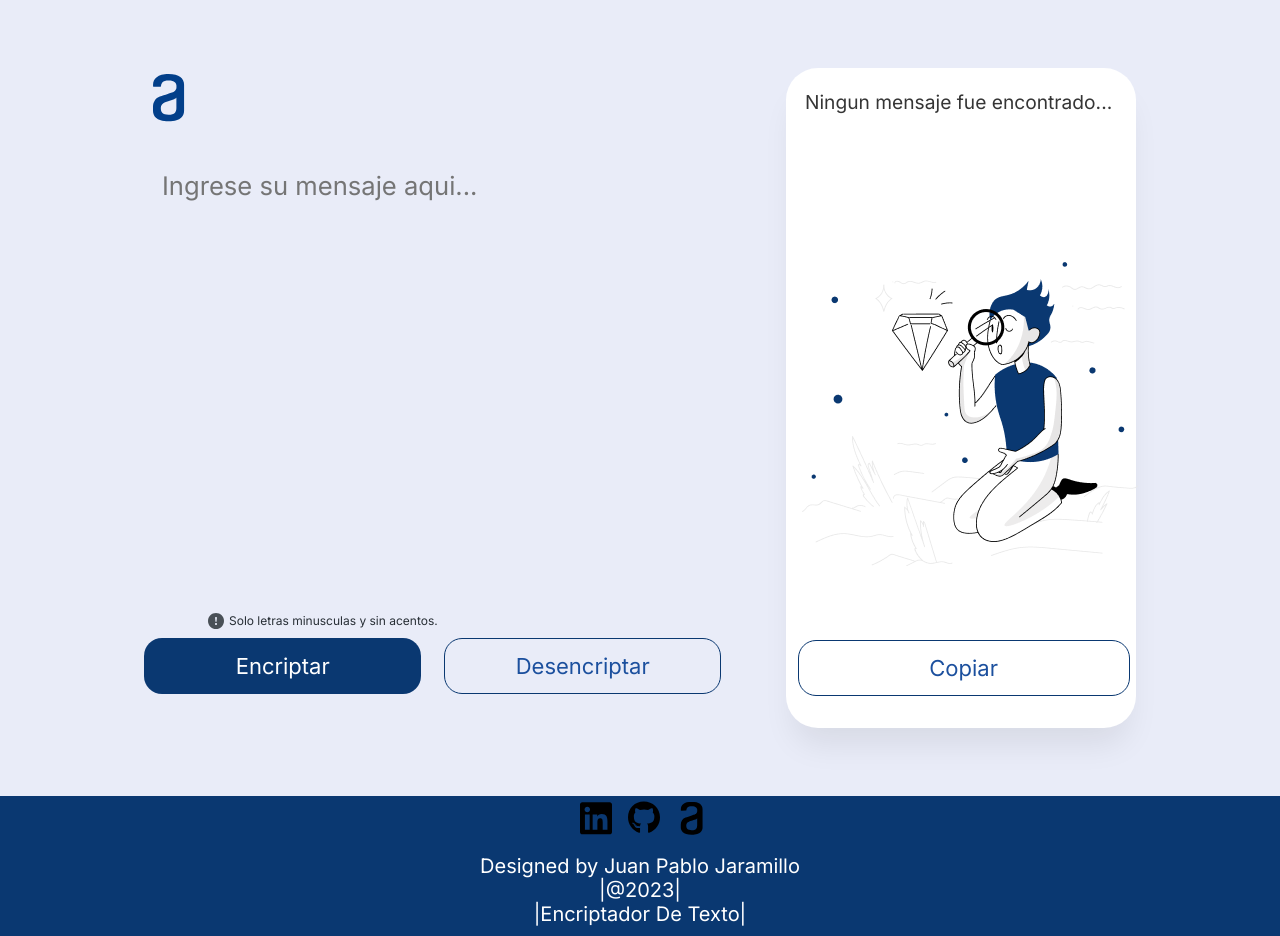
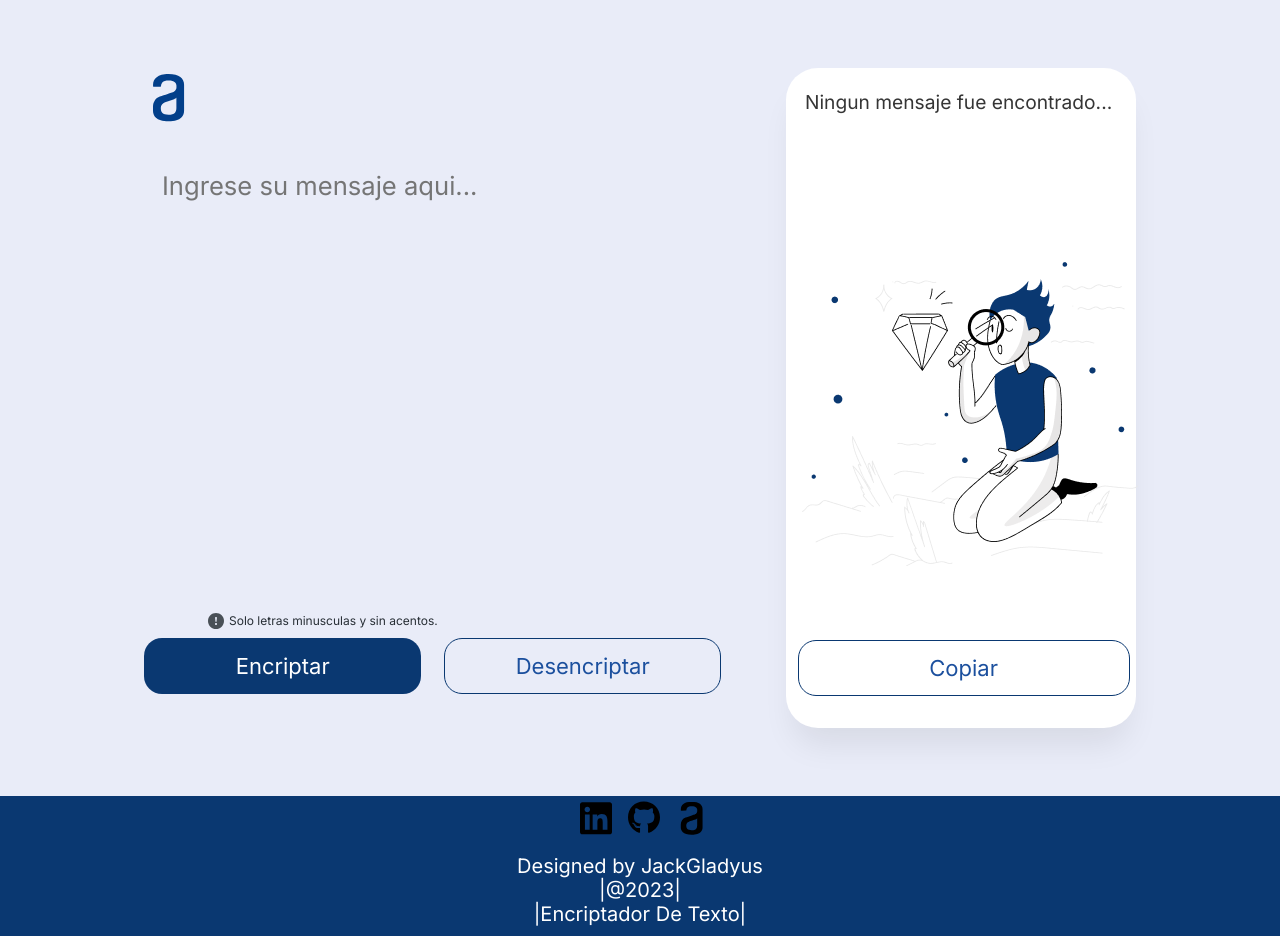
Before and after one commit to JackGladyus/Challenge-1-Alura-Latam, a plain HTML site: page encripatador.html in a window 1280 px wide. Drawn offline with Linux system fonts and the light colour scheme.

Commit message:
Update encripatador.html

```diff
--- a/encripatador.html
+++ b/encripatador.html
@@ -64,7 +64,7 @@
         </div>
 
         <div>
-            <p class="about-me">Designed by Juan Pablo Jaramillo<br>|@2023|<br>|Encriptador De Texto|</p>
+            <p class="about-me">Designed by JackGladyus<br>|@2023|<br>|Encriptador De Texto|</p>
         </div>
     </div>
 </footer>
```
